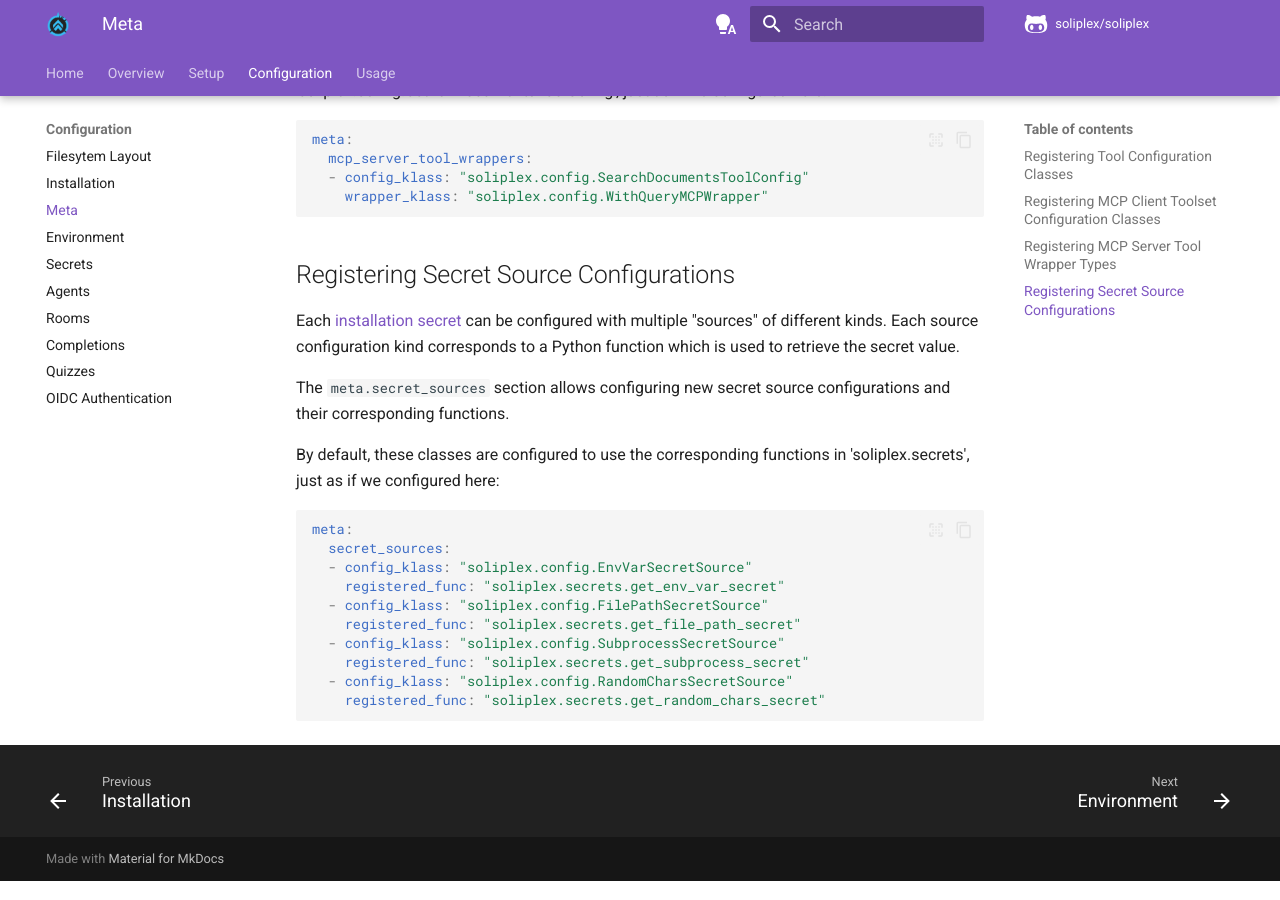
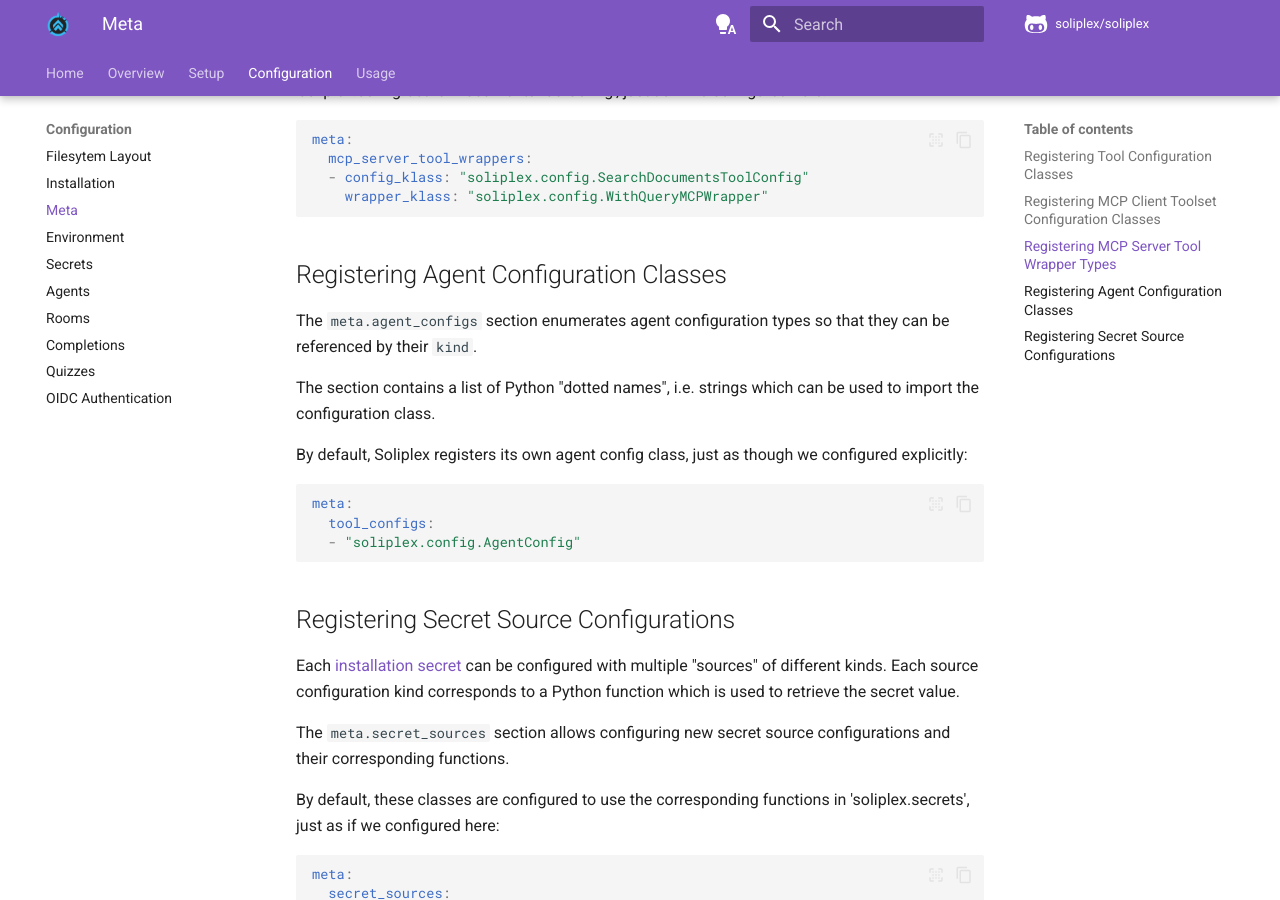
Before and after one commit to soliplex/soliplex.github.io, an MkDocs documentation site: the page built from docs/config/meta.md, in a window 1280 px wide and 900 px high, scrolled down 1319 px. Built offline with MkDocs 1.6.1 and Material for MkDocs 9.7.7, drawn with Linux system fonts in a browser that asks for light colours; comment, search, counter and statistics services are not loaded.

Commit message:
feat: 'config.extract_agent_config'
'agent_config' stanzas with optional 'kind' key now load YAML using a
registered 'AgentConfig' subclass.

The 'meta:' config stanza now allows 'agent_configs:' to register new
subclasses (similar to 'meta: tool_configs:').

Closes #67.

````diff
--- a/docs/config/meta.md
+++ b/docs/config/meta.md
@@ -63,6 +63,23 @@ meta:
     wrapper_klass: "soliplex.config.WithQueryMCPWrapper"
 ```
 
+## Registering Agent Configuration Classes
+
+The `meta.agent_configs` section enumerates agent configuration types so that
+they can be referenced by their `kind`.
+
+The section contains a list of Python "dotted names", i.e. strings which
+can be used to import the configuration class.
+
+By default, Soliplex registers its own agent config class, just as though
+we configured explicitly:
+
+```yaml
+meta:
+  tool_configs:
+  - "soliplex.config.AgentConfig"
+```
+
 ## Registering Secret Source Configurations
 
 Each [installation secret](installation.md#secrets) can be
````
